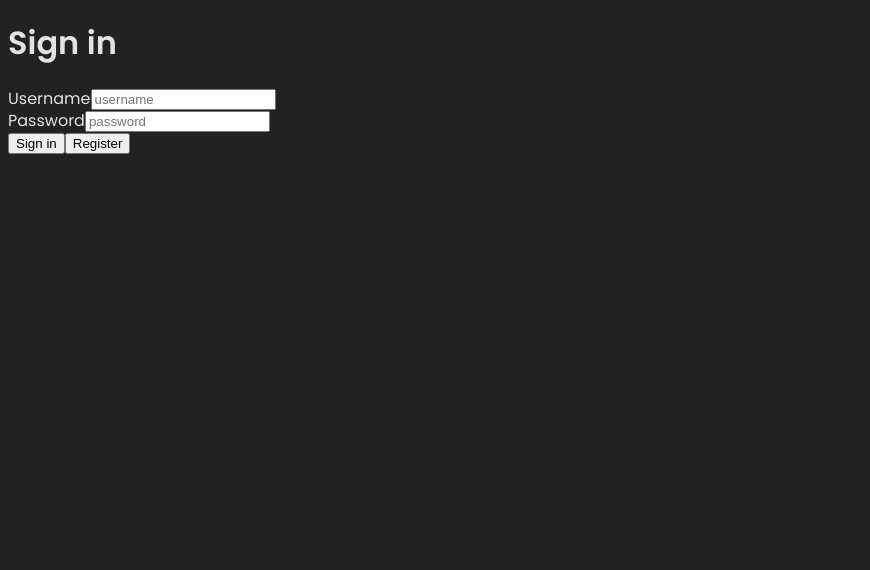
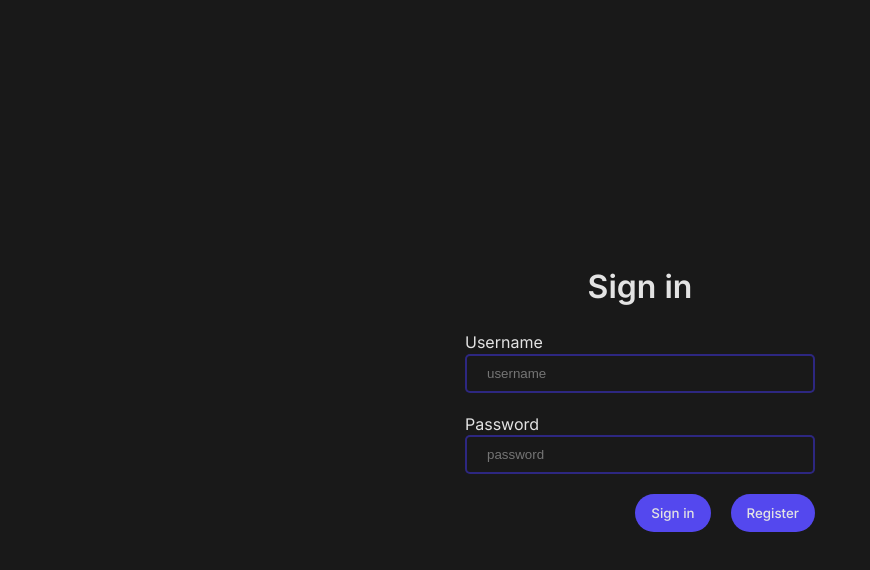
Before and after one commit to MartinezFabian/SocialNetwork-FullStack, a React (Vite) app in the folder client/: page / in a window 1280 px wide. Shown: the top 570 px of the page, without its empty margins (0-870 px from the left). Built offline with nearby package versions, Linux system fonts and the light colour scheme.

Commit message:
Feat: Add LoginPage.module.css for styling Login component

```diff
--- a/client/index.html
+++ b/client/index.html
@@ -8,7 +8,7 @@
     <link rel="preconnect" href="https://fonts.googleapis.com" />
     <link rel="preconnect" href="https://fonts.gstatic.com" crossorigin />
     <link
-      href="https://fonts.googleapis.com/css2?family=Poppins:wght@400;600&display=swap"
+      href="https://fonts.googleapis.com/css2?family=Inter:wght@400;500;600&display=swap"
       rel="stylesheet"
     />
   </head>
--- a/client/src/auth/pages/LoginPage.jsx
+++ b/client/src/auth/pages/LoginPage.jsx
@@ -1,27 +1,45 @@
+import styles from './LoginPage.module.css';
+
 export const LoginPage = () => {
   return (
-    <main>
-      <div>
-        <h1>Sign in</h1>
+    <main className={styles.card}>
+      <h1 className={styles.title}>Sign in</h1>
 
-        <div>
-          <form>
-            <div>
-              <label htmlFor="username">Username</label>
-              <input type="text" id="username" name="username" placeholder="username" />
-            </div>
+      <div className={styles.content}>
+        <form className={styles.form}>
+          <div className={styles.field}>
+            <label htmlFor="username" className={styles.label}>
+              Username
+            </label>
+            <input
+              type="text"
+              id="username"
+              name="username"
+              placeholder="username"
+              className={styles.input}
+            />
+          </div>
 
-            <div>
-              <label htmlFor="password">Password</label>
-              <input type="text" id="password" name="password" placeholder="password" />
-            </div>
+          <div className={styles.field}>
+            <label htmlFor="password" className={styles.label}>
+              Password
+            </label>
+            <input
+              type="password"
+              id="password"
+              name="password"
+              placeholder="password"
+              className={styles.input}
+            />
+          </div>
 
-            <div>
-              <button type="submit">Sign in</button>
-              <button>Register</button>
-            </div>
-          </form>
-        </div>
+          <div className={styles.buttons}>
+            <button type="submit" className={styles.button}>
+              Sign in
+            </button>
+            <button className={styles.button}>Register</button>
+          </div>
+        </form>
       </div>
     </main>
   );
--- /dev/null
+++ b/client/src/auth/pages/LoginPage.module.css
@@ -0,0 +1,64 @@
+.card {
+  max-width: 35rem;
+  width: 80%;
+  margin: 0 auto;
+  display: flex;
+  flex-direction: column;
+  align-items: center;
+  justify-content: center;
+  height: 95vh;
+}
+
+.title {
+  text-align: center;
+}
+
+.content {
+  width: 100%;
+}
+
+.form {
+  display: flex;
+  flex-direction: column;
+  gap: 2rem;
+}
+
+.field {
+  display: flex;
+  flex-direction: column;
+}
+
+.input {
+  padding: 1rem 2rem;
+  background-color: var(--color-background);
+  color: var(--text-color);
+  border: 2px solid rgba(67, 55, 234, 0.5);
+  border-radius: 0.5rem;
+}
+
+.input:focus {
+  outline: none;
+  border: 2px solid var(--color-primary);
+}
+
+.buttons {
+  display: flex;
+  flex-direction: row;
+  justify-content: right;
+  gap: 2rem;
+}
+
+.button {
+  font-weight: 500;
+  padding: 1.1rem 1.6rem;
+  background-color: var(--color-primary);
+  color: var(--text-color);
+  transition: opacity 0.3s ease;
+  border-style: none;
+  border-radius: 2rem;
+}
+
+.button:hover {
+  cursor: pointer;
+  opacity: 0.8;
+}
--- a/client/src/index.css
+++ b/client/src/index.css
@@ -1,7 +1,7 @@
 /* Variables */
 :root {
   --color-primary: #5448ee;
-  --color-background: #222;
+  --color-background: #191919;
   --color-background-soft: #333;
   --text-color: rgb(227, 227, 227);
   --text-color-soft: lightgray;
@@ -22,7 +22,7 @@ html {
 }
 
 body {
-  font-family: 'Poppins', sans-serif;
+  font-family: 'Inter', sans-serif;
   font-size: 1.6rem;
   line-height: 1.4;
   background-color: var(--color-background);
@@ -36,3 +36,7 @@ a {
 ul {
   list-style: none;
 }
+
+button {
+  font-family: 'Inter', sans-serif;
+}
```
